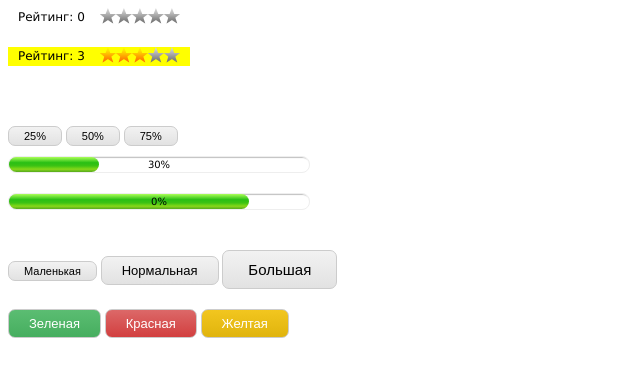
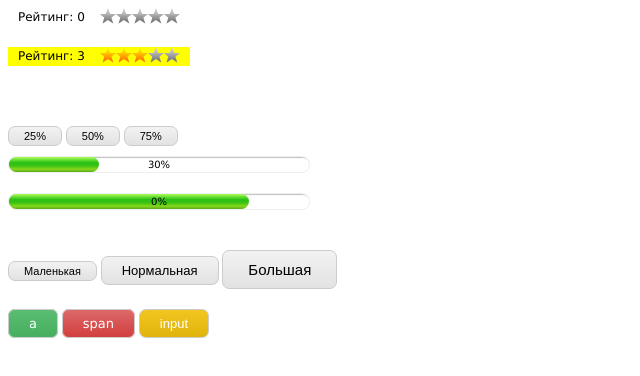
Before and after one commit to akaramires/tyv_tt, a website: page index.html in a window 1280 px wide. Shown: the whole page, without its empty margins (0-640 px from the left). Drawn offline with Linux system fonts and the light colour scheme.

Commit message:
add examples

```diff
--- a/index.html
+++ b/index.html
@@ -78,9 +78,9 @@
 
     <div class="clearfix"></div>
 
-    <button class="button green">Зеленая</button>
-    <button class="button red">Красная</button>
-    <button class="button yellow">Желтая</button>
+    <a class="button green">a</a>
+    <span class="button red">span</span>
+    <input class="button yellow" value="input" type="button"/>
 </div>
 
 <script type="application/javascript" src="dist/js/main.min.js"></script>
```
